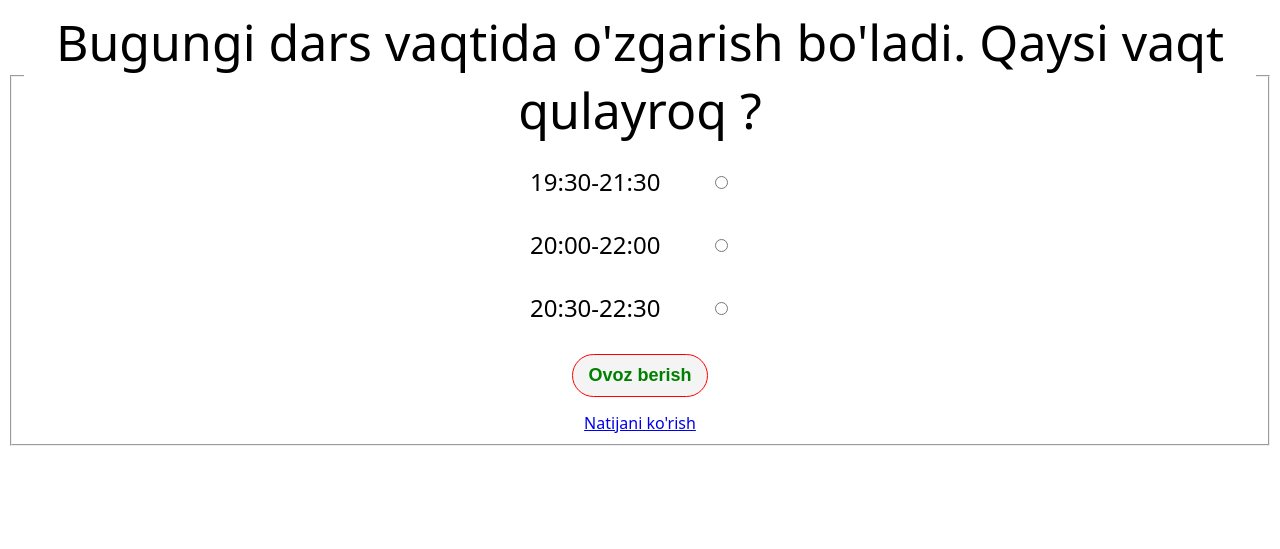
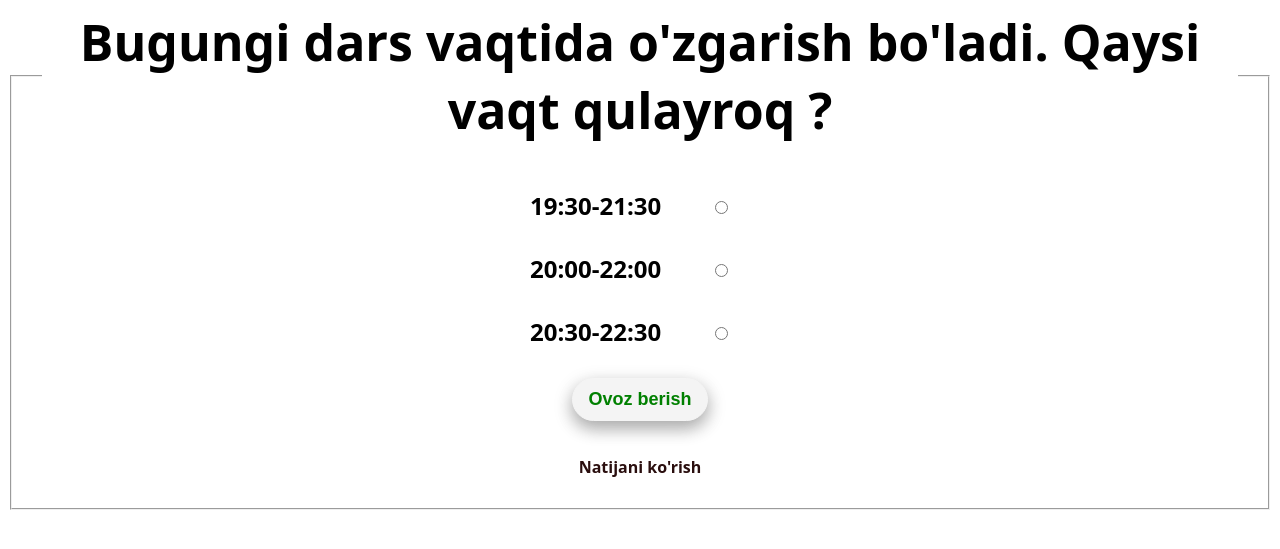
Before and after one commit to JahongirObloqulov/Django_Polls_app, a Django app: page /polls/1/detail/ in a window 1280 px wide. Shown: the top 549 px of the page. Run offline with Django 5.2, Linux system fonts and the light colour scheme; data comes from the database, SQL or seed files in the repository.

Commit message:
template css style modified

```diff
--- a/src/template/detail.html
+++ b/src/template/detail.html
@@ -7,6 +7,7 @@
         body {
             text-align: center;
             font-family: system-ui, sans-serif;
+            font-weight:600;
         }
 
         label {
@@ -25,24 +26,32 @@
         .submit {
             padding: 10px 15px;
             border-radius: 25px;
-            border: 1px solid red;
+            border: 1px solid whitesmoke;
             background: #f4f4f4;
             color: green;
             font-weight: bold;
             font-size: 18px;
             margin: 15px 0;
+            box-shadow: 0 8px 16px 0 rgba(0,0,0,0.2), 0 6px 20px 0 rgba(0,0,0,0.19);
         }
 
         form {
             display: flex;
             flex-direction: column;
             align-items: center;
+            margin-bottom: 20px;
         }
+        a {
+                text-decoration: none;
+                color:#2a0e0e;
+                text-shadow:
+        }
+
 
     </style>
 </head>
 <body>
-    <fieldset>
+    <fieldset style="padding: 30px;">
     <legend style="font-size:50px">{{question.text}}</legend>
     <form action="{% url 'vote' question_id=question.id %}">
         {% for i in options %}
```
Also changed, not shown: src/template/questions.html (+8 -2 lines).
